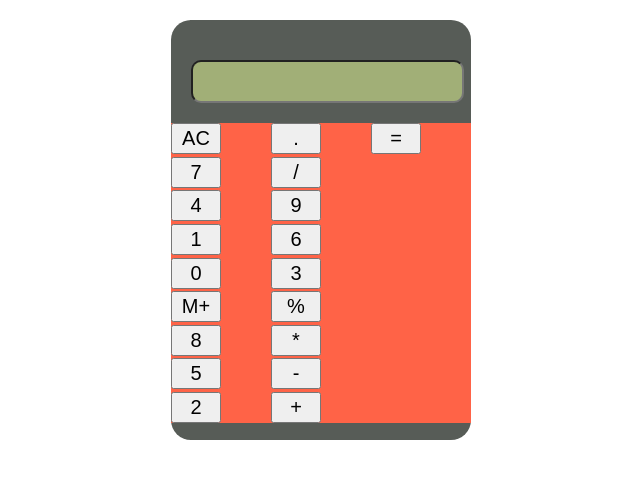
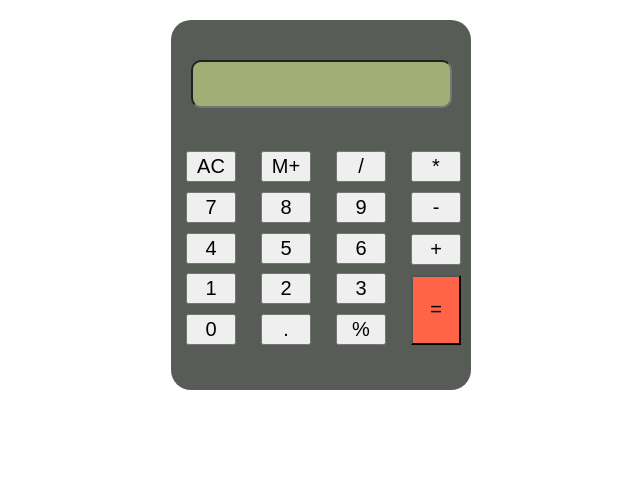
Before and after one commit to vidyasonawane724/calculator-design, a plain HTML site: page index.html in a window 1280 px wide. Shown: the whole page, without its empty margins (319-959 px from the left). Drawn offline with Linux system fonts and the light colour scheme.

Commit message:
.changes added

```diff
--- a/index.html
+++ b/index.html
@@ -4,9 +4,17 @@
 
     <title>calculator</title>
     <style>
+         @font-face {
+    font-family: 'DS-Digital Normal';
+    font-style: normal;
+    font-weight: normal;
+    src: local('DS-Digital Normal'), url('DS-DIGI.woff') format('woff');
+    }
+
+
         .main{
         background-color:rgb(87, 92, 87);
-        height: 400px;
+        height: 350px;
         width:300px;
        margin:20px auto;
        border-radius: 20px;
@@ -23,17 +31,19 @@
 
         margin-left: 20px;
         border-radius: 10px;
-        padding-top: 15px;
+        padding-top: 20px;
         margin-right: 50px;
       margin-bottom: 20px;
+      font-family: 'Digital-7', monospace;
     }
     .btn-container{
          display: flex;
          flex-direction: column;
-        background-color: tomato;
-       height:300px;
+
+       height:200px;
        justify-content: space-between;
         flex-wrap: wrap;
+      margin-top: 20px;
 
     }
     .btn{
@@ -41,7 +51,17 @@
         font-size: 20px;
         text-align: center;
         padding: 2px 0;
-
+      margin: 3px;
+      margin-left: 15px;
+      cursor: pointer;
+    }
+    .btn:hover{
+        box-shadow: 0 0 5px 0 #fff;
+        transition:0.5s
+    }
+    .btn-equals{
+        background-color: #FF6348;
+        height: 70px;
     }
     </style>
 
@@ -74,7 +94,7 @@
         <button class="btn">*</button>
         <button class="btn">-</button>
         <button class="btn">+</button>
-        <button class="btn">=</button>
+        <button class="btn btn-equals">=</button>
 
     </div>
      </div>
```
